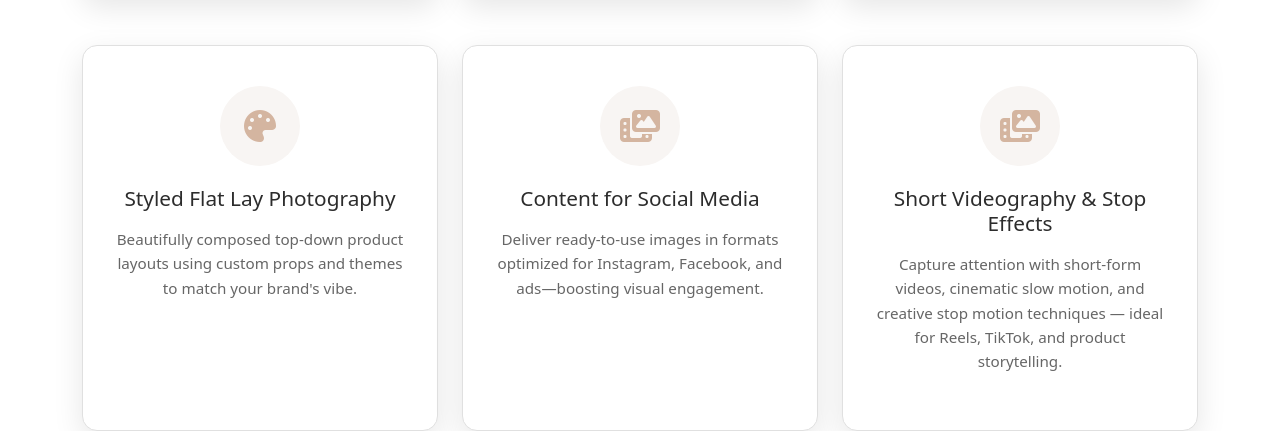
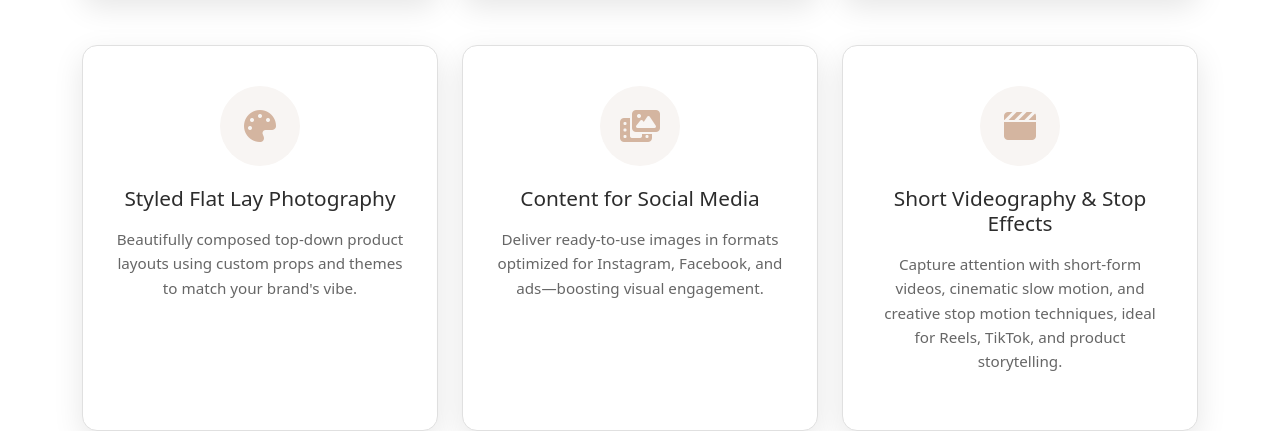
Before and after one commit to Shumaim-07/product_imagery, a plain HTML site: page pages/services/services.html in a window 1280 px wide. Shown: the part 1421-1852 px from the top of the page. Drawn offline with nearby package versions, Linux system fonts and the light colour scheme.

Commit message:
Update services.html

```diff
--- a/pages/services/services.html
+++ b/pages/services/services.html
@@ -177,17 +177,17 @@
                 <div class="col-lg-4 col-md-6 mb-4 fade-in-element">
                     <div class="service-card">
                         <div class="service-icon">
-                            <i class="fas fa-photo-video"></i>
+                            <i class="fas fa-clapperboard"></i>
                         </div>
                         <h4>Short Videography & Stop Effects</h4>
                         <p>Capture attention with short-form videos, cinematic slow motion, and creative stop motion
-                            techniques — ideal for Reels, TikTok, and product storytelling.</p>
+                            techniques, ideal for Reels, TikTok, and product storytelling.</p>
                     </div>
                 </div>
-
             </div>
         </div>
     </section>
+
 
     <!-- Detailed Services Accordion -->
     <!-- <section class="py-5 bg-light fade-in-element">
```
